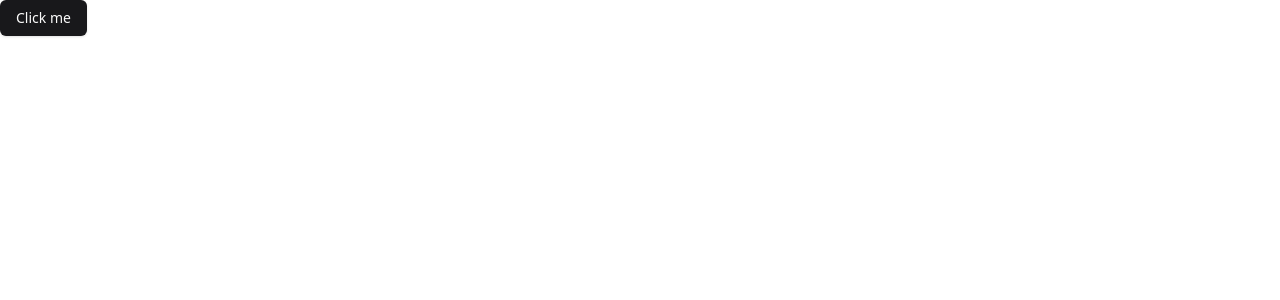
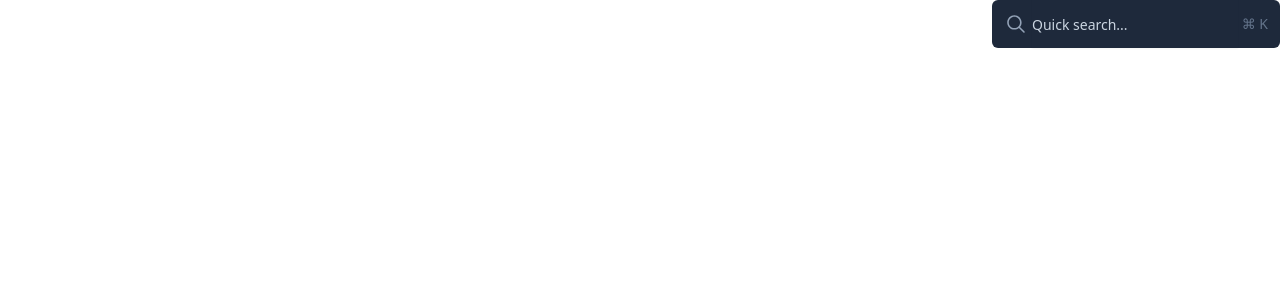
Before and after one commit to vkboo/tampermonkey-userscripts-igloo, a React app in the folder userscript/: page / in a window 1280 px wide. Shown: the top 300 px of the page. Built offline with nearby package versions, Linux system fonts and the light colour scheme; the HTML template or start-up script is replaced by a standard one.

Commit message:
feat: basic SearchBox component

```diff
--- a/userscript/src/App.css
+++ /dev/null
@@ -1,25 +0,0 @@
-.App {
-    text-align: center;
-    background: blueviolet;
-    user-select: none;
-
-}
-
-.App-logo {
-    height: 40vmin;
-}
-
-.App-header {
-    background-color: #282c34;
-    min-height: 100vh;
-    display: flex;
-    flex-direction: column;
-    align-items: center;
-    justify-content: center;
-    font-size: calc(10px + 2vmin);
-    color: white;
-}
-
-.App-link {
-    color: #09d3ac;
-}
--- a/userscript/src/App.tsx
+++ b/userscript/src/App.tsx
@@ -1,10 +1,7 @@
-import React from "react";
-import "./App.css";
-import { Button } from "@/components/ui/button"
-
+import SearchBox from '@/components/search-box';
 function App() {
     return (
-        <Button>Click me</Button>
+        <SearchBox className='fixed right-0 top-0 z-50' />
     );
 }
 
--- /dev/null
+++ b/userscript/src/components/search-box.tsx
@@ -0,0 +1,38 @@
+import * as React from 'react';
+import type { FC } from 'react';
+import { cn } from '@/lib/utils'
+import { Input } from '@/components/ui/input';
+import { MagnifyingGlassIcon } from '@radix-ui/react-icons';
+
+type Props = {
+    className?: string;
+    hotKey?: string;
+}
+
+const SearchBox: FC<Props> = ({
+    className,
+}) => {
+    const [hotKey] = React.useState(() => {
+        return '⌘ K';
+    })
+
+    return (
+        // opacity-65
+        <div className={cn(
+            'inline-flex items-center justify-center gap-1 w-72 bg-slate-800 hover:bg-slate-700 px-3 rounded-md',
+            className
+        )}>
+            <MagnifyingGlassIcon className="text-slate-400" width={24} height={24} />
+            <Input
+                className="focus:opacity-100 transition-all border-none px-0 rounded-none hover:bg-inherit flex-1"
+                placeholder='Quick search...'
+            />
+            <span className="text-slate-500 text-sm">
+                {hotKey}
+            </span>
+
+        </div>
+    );
+}
+
+export default SearchBox;
--- a/userscript/src/components/ui/input.tsx
+++ b/userscript/src/components/ui/input.tsx
@@ -11,7 +11,7 @@ const Input = React.forwardRef<HTMLInputElement, InputProps>(
       <input
         type={type}
         className={cn(
-          "flex h-9 w-full rounded-md border border-input bg-transparent px-3 py-1 text-sm shadow-sm transition-colors file:border-0 file:bg-transparent file:text-sm file:font-medium file:text-foreground placeholder:text-muted-foreground focus-visible:outline-none focus-visible:ring-1 focus-visible:ring-ring disabled:cursor-not-allowed disabled:opacity-50",
+          "flex h-12 w-full rounded-md border border-gray-200 bg-slate-800 hover:bg-slate-700 px-3 py-1 text-sm shadow-sm transition-colors file:border-0 file:bg-transparent file:text-sm file:font-medium file:text-foreground placeholder:text-slate-300 focus-visible:outline-none disabled:cursor-not-allowed disabled:opacity-50 text-slate-200",
           className
         )}
         ref={ref}
```
